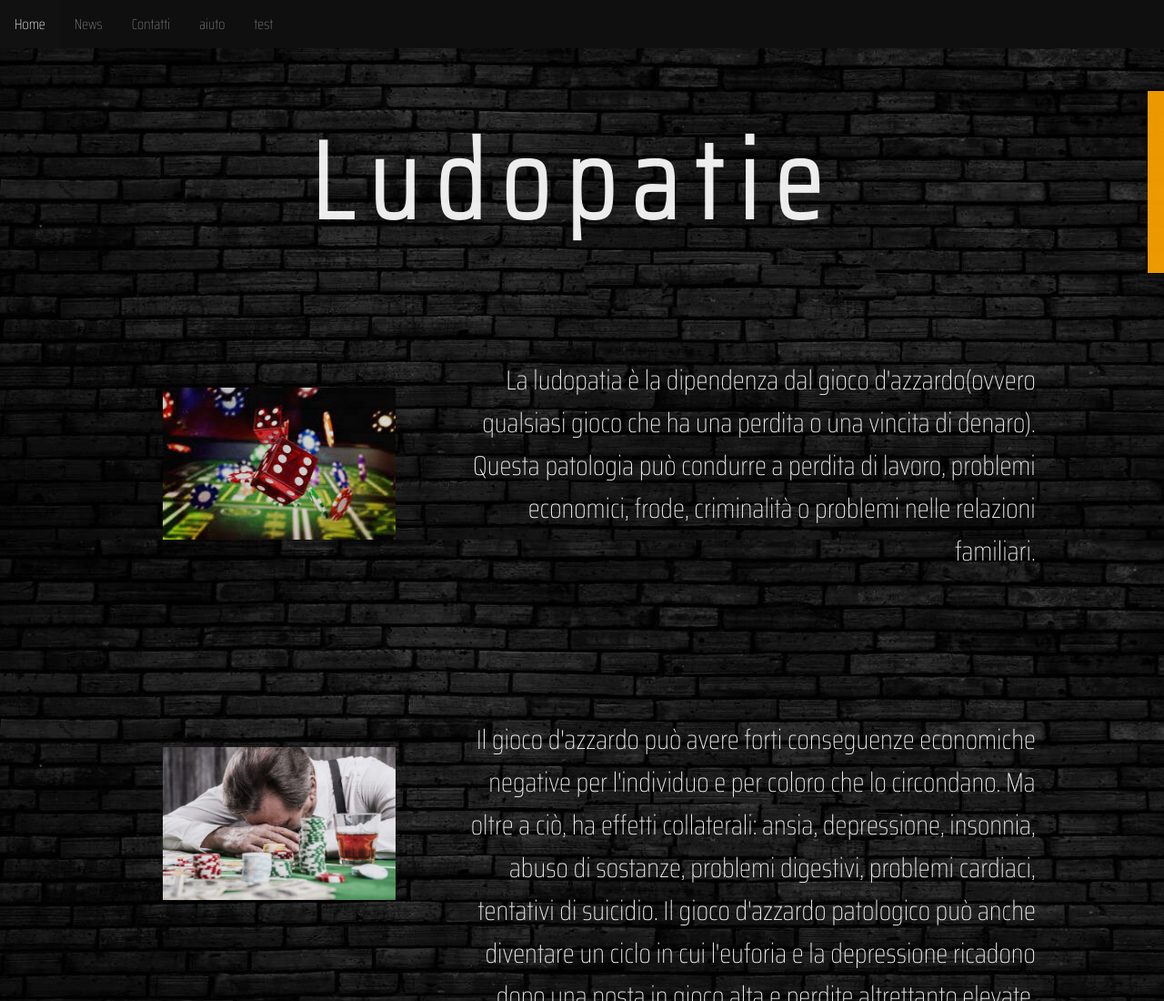
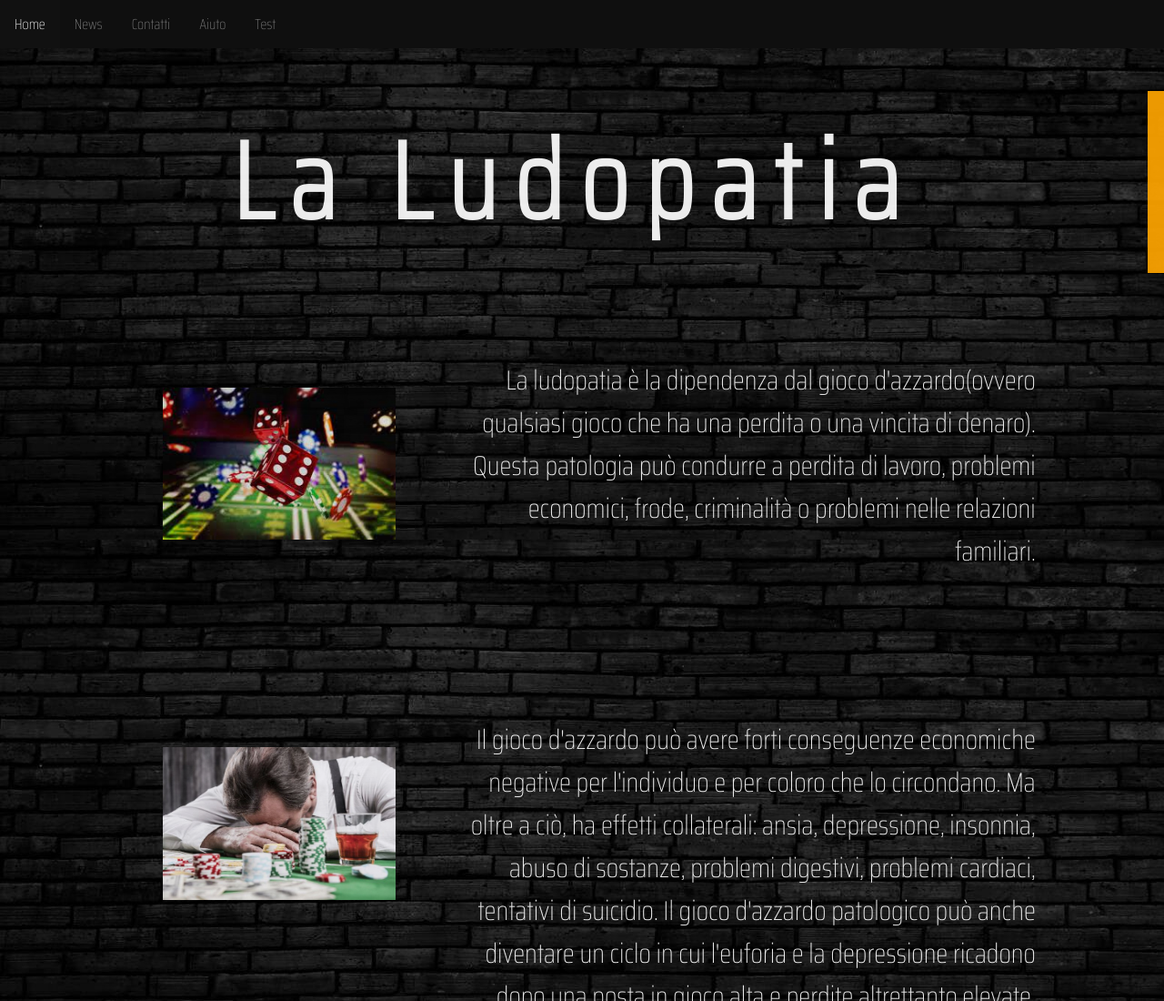
Before and after one commit to hazon24/ludopatia, a plain HTML site: page index.html in a window 1280 px wide. Shown: the top 1100 px of the page at 91% size. Drawn offline with Linux system fonts and the light colour scheme.

Commit message:
Update index.html

```diff
--- a/index.html
+++ b/index.html
@@ -18,13 +18,13 @@
         <li class="link"><a class="active" href="#Titolo" i>Home</a></li>
         <li class="link"><a href="https://www.milanotoday.it/tag/ludopatia/" target="_blank">News</a></li>
         <li class="link"><a href="https://isisfacchinetti.edu.it/" target="_blank">Contatti</a></li>
-        <li class="link"><a href="https://www.noslot.regione.lombardia.it/wps/portal/site/noslot/DettaglioRedazionale/assistenza-servizi-territoriali/gioco-d-azzardo-patologico-la-rete-dei-servizi" target="_blank">aiuto</a></li>
-        <li class="link"><a href="https://www.noslot.regione.lombardia.it/wps/wcm/connect/8df3b59d-8c00-4a31-ae34-6394f022f415/Test+di+autovalutazione.pdf?MOD=AJPERES&CACHEID=ROOTWORKSPACE-8df3b59d-8c00-4a31-ae34-6394f022f415-nKXkK5X" target="_blank">test</a></li>
+        <li class="link"><a href="https://www.noslot.regione.lombardia.it/wps/portal/site/noslot/DettaglioRedazionale/assistenza-servizi-territoriali/gioco-d-azzardo-patologico-la-rete-dei-servizi" target="_blank">Aiuto</a></li>
+        <li class="link"><a href="https://www.noslot.regione.lombardia.it/wps/wcm/connect/8df3b59d-8c00-4a31-ae34-6394f022f415/Test+di+autovalutazione.pdf?MOD=AJPERES&CACHEID=ROOTWORKSPACE-8df3b59d-8c00-4a31-ae34-6394f022f415-nKXkK5X" target="_blank">Test</a></li>
 
     </ul>
     <div class="tendopoli">
         <section>
-            <h1 id="Titolo" class="digi">Ludopatie</h1>
+            <h1 id="Titolo" class="digi">La Ludopatia</h1>
         </section>
         <section>
             <div class="interno">
```
